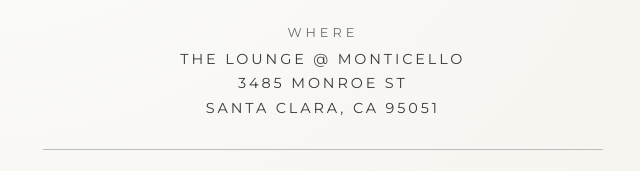
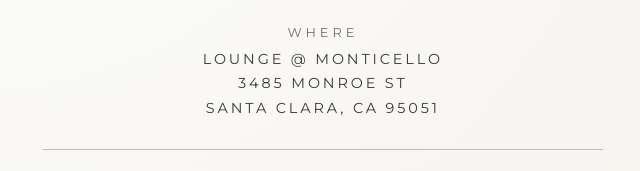
Before and after one commit to HareshKarnan/baby-shower, a plain HTML site: page index.html in a window 1280 px wide. Shown: the part 358-529 px from the top of the page, 34-674 px from the left. Drawn offline with nearby package versions, Linux system fonts and the light colour scheme.

Commit message:
updated to lounge

```diff
--- a/index.html
+++ b/index.html
@@ -33,7 +33,7 @@
 
         <div class="block">
           <p class="label">Where</p>
-          <p class="value">The Lounge @ Monticello</p>
+          <p class="value">Lounge @ Monticello</p>
           <p class="value">3485 Monroe St</p>
           <p class="value">Santa Clara, CA 95051</p>
         </div>
```
